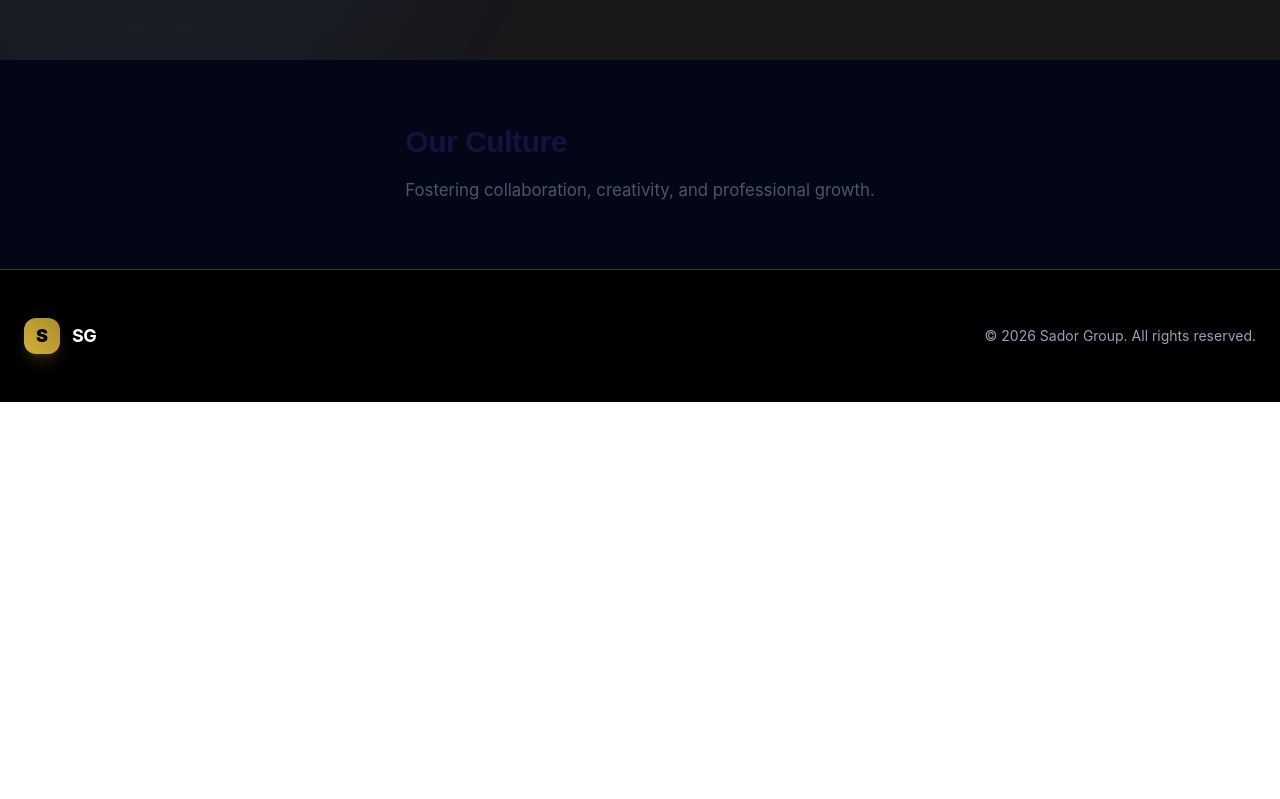
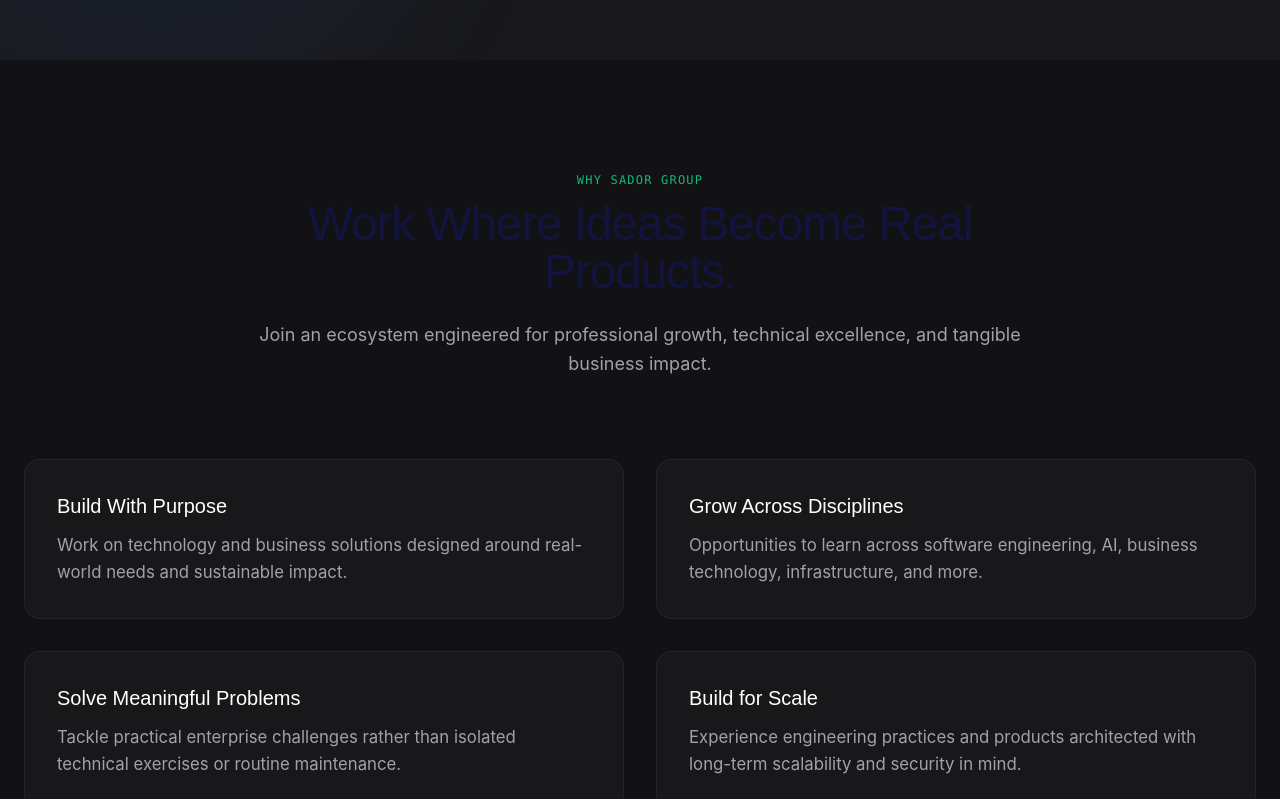
Before and after one commit to bante27/sador-group-website, a React (Vite) app: page /careers in a window 1280 px wide. Shown: the part 620-1419 px from the top of the page. Before the commit the page ends 1022 px from the top, so only its background shows below. Built offline with nearby package versions, Linux system fonts and the light colour scheme.

Commit message:
update culturesection

```diff
--- a/src/features/careers/components/CultureSection.tsx
+++ b/src/features/careers/components/CultureSection.tsx
@@ -1,10 +1,64 @@
-import React from 'react';
+import React, { useLayoutEffect, useRef } from 'react';
+import gsap from 'gsap';
+import { ScrollTrigger } from 'gsap/ScrollTrigger';
+import { careerBenefits } from '../data/careerContent';
+import { Lightbulb, ShieldCheck, Users, BookOpen } from 'lucide-react';
+
+gsap.registerPlugin(ScrollTrigger);
 
 export function CultureSection() {
+    const containerRef = useRef<HTMLDivElement>(null);
+
+    useLayoutEffect(() => {
+        const prefersReducedMotion = window.matchMedia('(prefers-reduced-motion: reduce)').matches;
+        if (prefersReducedMotion) return;
+
+        const ctx = gsap.context(() => {
+            gsap.from('.benefit-card', {
+                scrollTrigger: {
+                    trigger: containerRef.current,
+                    start: 'top 80%',
+                },
+                y: 40,
+                opacity: 0,
+                duration: 0.6,
+                stagger: 0.15,
+                ease: 'power3.out',
+            });
+        }, containerRef);
+
+        return () => ctx.revert();
+    }, []);
+
     return (
-        <section className="py-16 px-6 max-w-7xl mx-auto">
-            <h2 className="text-3xl font-bold mb-4">Our Culture</h2>
-            <p className="text-gray-600">Fostering collaboration, creativity, and professional growth.</p>
+        <section ref={containerRef} className="py-28 bg-[#121214] text-[#FAF9F6] px-6">
+            <div className="max-w-7xl mx-auto">
+                <div className="text-center max-w-3xl mx-auto mb-20">
+                    <span className="font-mono text-xs uppercase tracking-widest text-emerald-500 mb-3 block">
+                        Why Sador Group
+                    </span>
+                    <h2 className="text-3xl md:text-5xl font-light tracking-tight mb-6">
+                        Work Where Ideas Become Real Products.
+                    </h2>
+                    <p className="text-zinc-400 text-lg leading-relaxed">
+                        Join an ecosystem engineered for professional growth, technical excellence, and tangible business impact.
+                    </p>
+                </div>
+
+                <div className="grid grid-cols-1 md:grid-cols-2 gap-8">
+                    {careerBenefits.map((benefit) => (
+                        <div
+                            key={benefit.id}
+                            className="benefit-card p-8 rounded-2xl bg-[#18181B] border border-zinc-800/80 hover:border-zinc-700 transition-colors flex flex-col justify-between"
+                        >
+                            <div>
+                                <h3 className="text-xl font-medium mb-3 text-white">{benefit.title}</h3>
+                                <p className="text-zinc-400 leading-relaxed">{benefit.description}</p>
+                            </div>
+                        </div>
+                    ))}
+                </div>
+            </div>
         </section>
     );
 }
```
